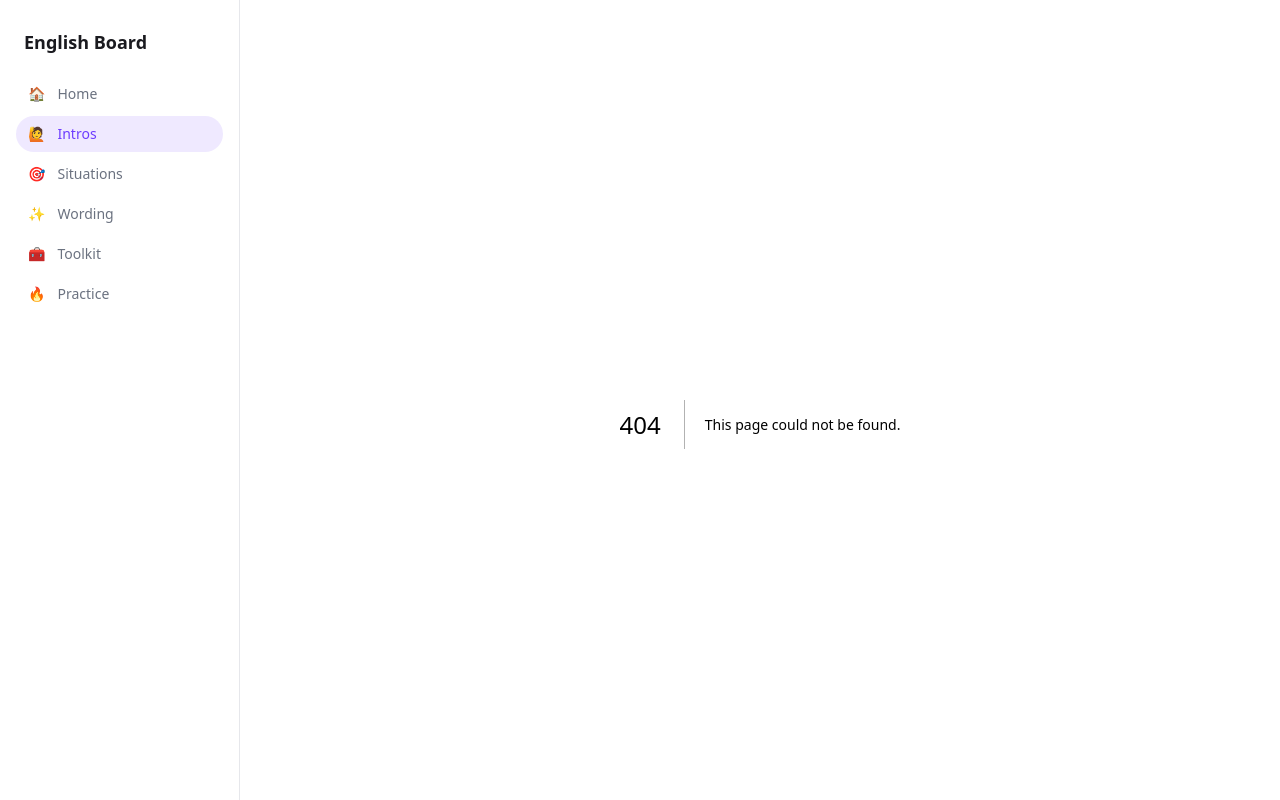
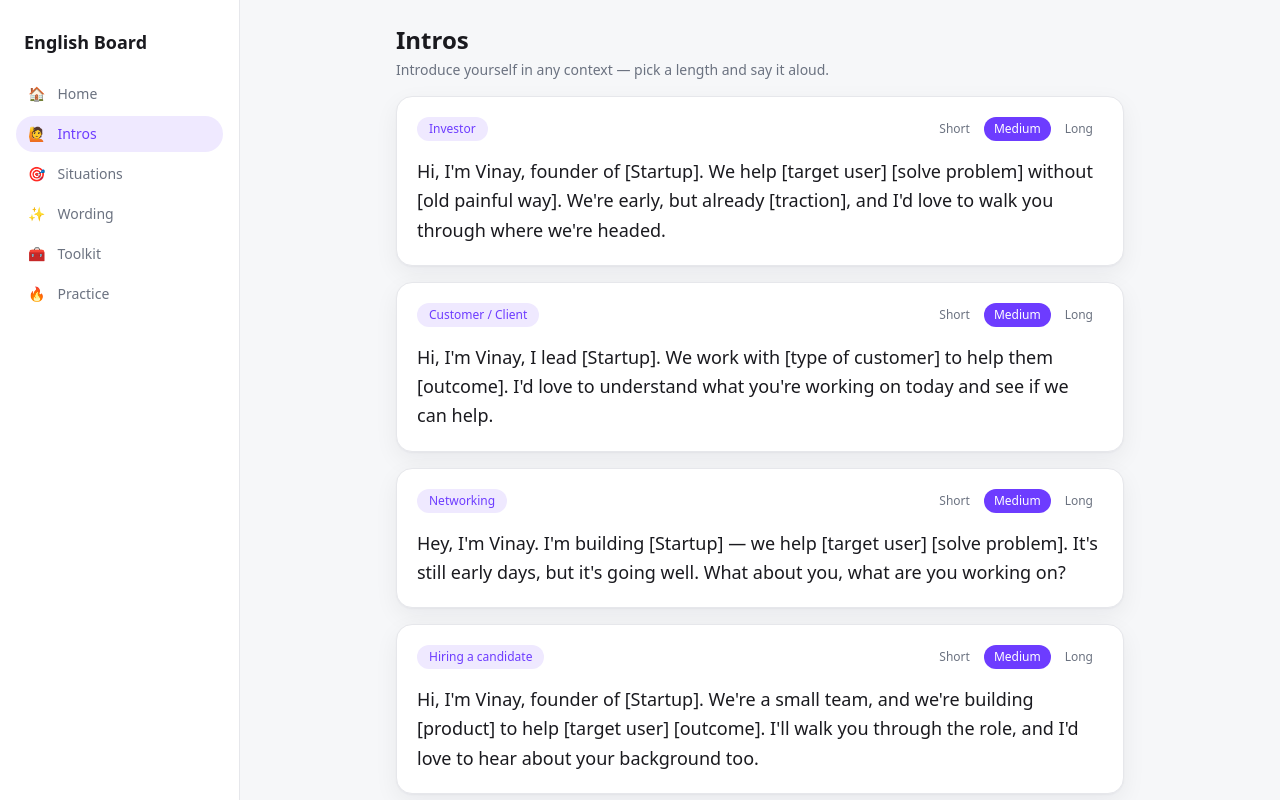
Before and after one commit to vinayytyagi/English-Board, a Next.js app: page /intros in a window 1280 px wide. Before the commit this address had no page. Shown: the top 800 px of the page. Built offline with nearby package versions, Linux system fonts and the light colour scheme.

Commit message:
feat: intros page with length toggle

```diff
--- /dev/null
+++ b/app/intros/page.tsx
@@ -0,0 +1,14 @@
+import { intros } from "@/data/intros";
+import { SectionHeader } from "@/components/ui";
+import { IntroCard } from "@/components/intro-card";
+
+export default function IntrosPage() {
+  return (
+    <div>
+      <SectionHeader title="Intros" subtitle="Introduce yourself in any context — pick a length and say it aloud." />
+      <div className="flex flex-col gap-4">
+        {intros.map((i) => <IntroCard key={i.id} intro={i} />)}
+      </div>
+    </div>
+  );
+}
--- /dev/null
+++ b/components/intro-card.tsx
@@ -0,0 +1,35 @@
+"use client";
+import { useState } from "react";
+import type { Intro } from "@/lib/types";
+import { Card, Pill } from "@/components/ui";
+
+const LENGTHS: Array<{ key: "short" | "medium" | "long"; label: string }> = [
+  { key: "short", label: "Short" },
+  { key: "medium", label: "Medium" },
+  { key: "long", label: "Long" },
+];
+
+export function IntroCard({ intro }: { intro: Intro }) {
+  const [len, setLen] = useState<"short" | "medium" | "long">("medium");
+  return (
+    <Card>
+      <div className="flex items-center justify-between">
+        <Pill>{intro.context}</Pill>
+        <div className="flex gap-1">
+          {LENGTHS.map((l) => (
+            <button
+              key={l.key}
+              onClick={() => setLen(l.key)}
+              className={`rounded-[var(--radius-pill)] px-2.5 py-1 text-xs ${
+                len === l.key ? "bg-accent text-accent-fg" : "text-muted hover:bg-app"
+              }`}
+            >
+              {l.label}
+            </button>
+          ))}
+        </div>
+      </div>
+      <p className="mt-4 text-lg leading-relaxed text-ink">{intro[len]}</p>
+    </Card>
+  );
+}
```
